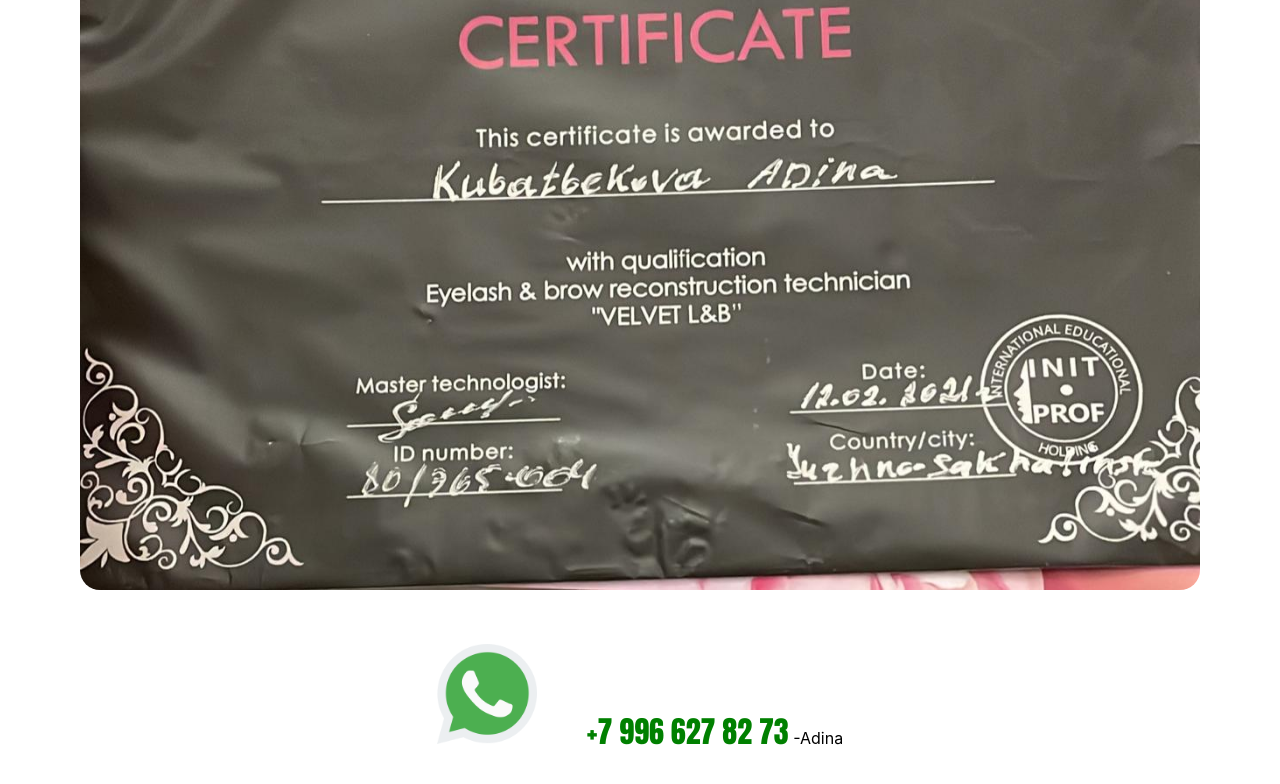
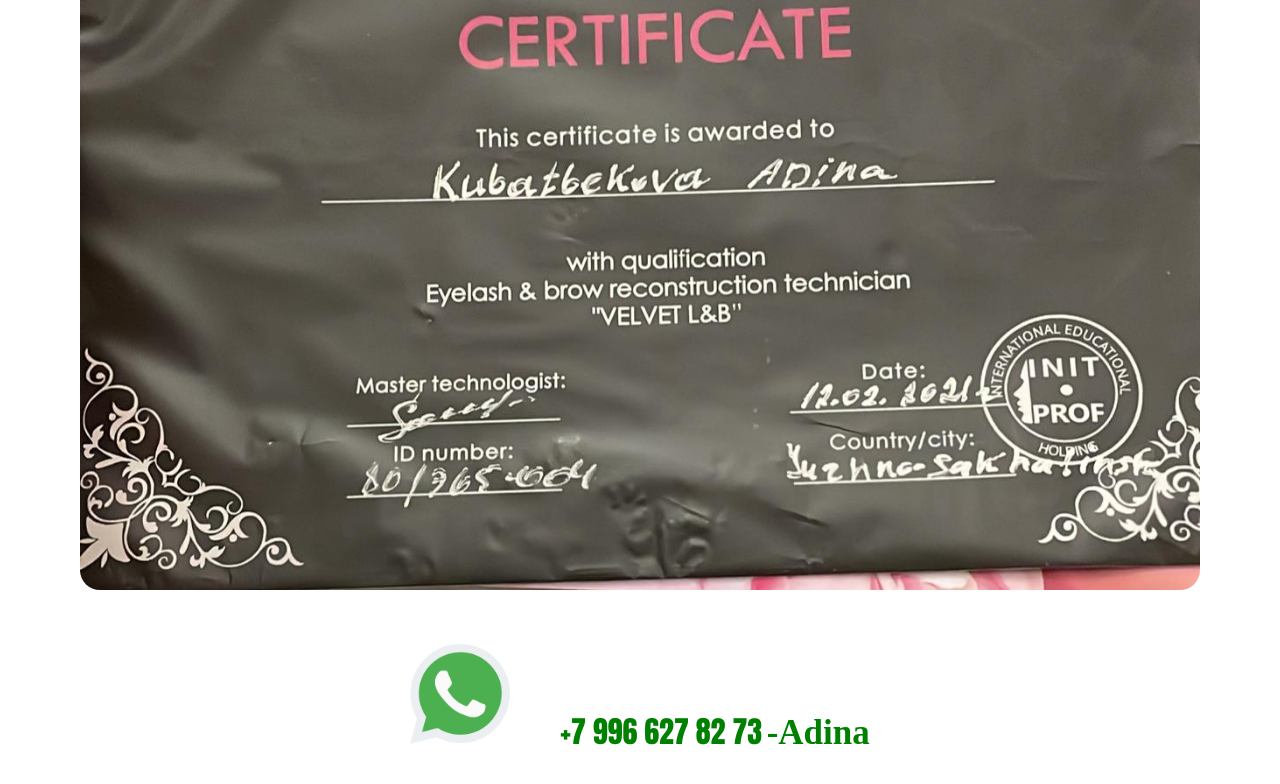
Before and after one commit to AlinurAbdyiskakov/chat, a React (Create React App) app: page / in a window 1280 px wide. Shown: the part 3527-4311 px from the top of the page. Built offline with nearby package versions, Linux system fonts and the light colour scheme.

Commit message:
stilization footer teg

```diff
--- a/src/components/Adina/Adina.module.css
+++ b/src/components/Adina/Adina.module.css
@@ -95,3 +95,10 @@ footer .helo {
     font-weight: 800;
     font-family: Impact, Haettenschweiler, 'Arial Narrow Bold', sans-serif;
 }
+
+footer span:nth-child(3) {
+    color: green;
+    font-size: 35px;
+    font-weight: 800;
+    font-family: serif;
+}
```
